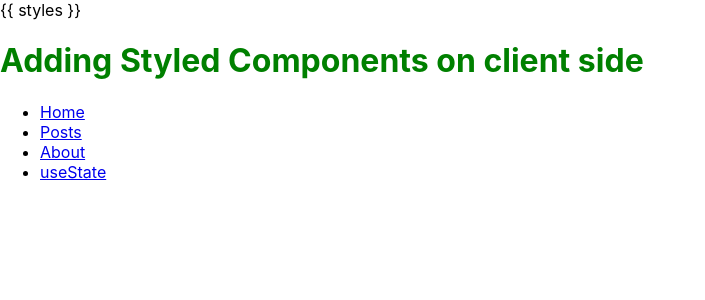
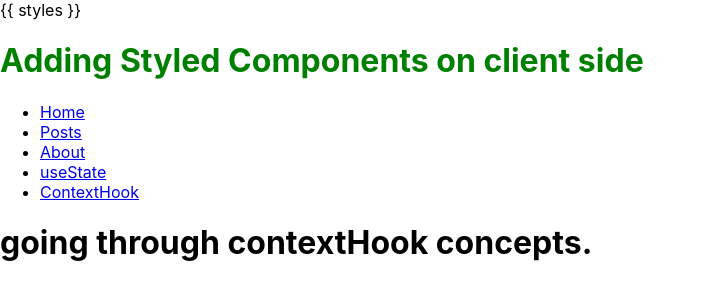
Before and after one commit to samofoke/Software_Engineering, a React (Create React App) app in the folder react_software_architecture/: page /context in a window 1280 px wide. Shown: the top 300 px of the page, without its empty margins (0-705 px from the left). Built offline with nearby package versions, Linux system fonts and the light colour scheme.

Commit message:
learning more about contexthook

```diff
--- a/react_software_architecture/src/app/App.js
+++ b/react_software_architecture/src/app/App.js
@@ -5,6 +5,7 @@ import PostPage from '../pages/Post';
 import AboutPage from '../pages/About';
 import styled from 'styled-components';
 import HookButton from '../state_management/usestate_hooks/usehook';
+import MyContextHook from '../state_management/context_hooks/contexthook';
 
 
 const AddGreen = styled.h1`
@@ -29,6 +30,9 @@ function App() {
           <li>
             <Link to="/use" >useState</Link>
           </li>
+          <li>
+            <Link to="/context" >ContextHook</Link>
+          </li>
         </ul>
       </div>
       <Routes>
@@ -36,6 +40,7 @@ function App() {
         <Route path='/post' element={<PostPage />}/>
         <Route path='/about' element={<AboutPage />}/>
         <Route path='/use' element={<HookButton />}/>
+        <Route path='/context' element={<MyContextHook />}/>
       </Routes>
     </>
   );
--- /dev/null
+++ b/react_software_architecture/src/state_management/context_hooks/contexthook.js
@@ -0,0 +1,16 @@
+import React, { useState } from "react";
+
+
+function MyContextHook() {
+
+    return(
+        <>
+            <h1>going through contextHook concepts.</h1>
+            <div>
+
+            </div>
+        </>
+    )
+}
+
+export default MyContextHook;
```
